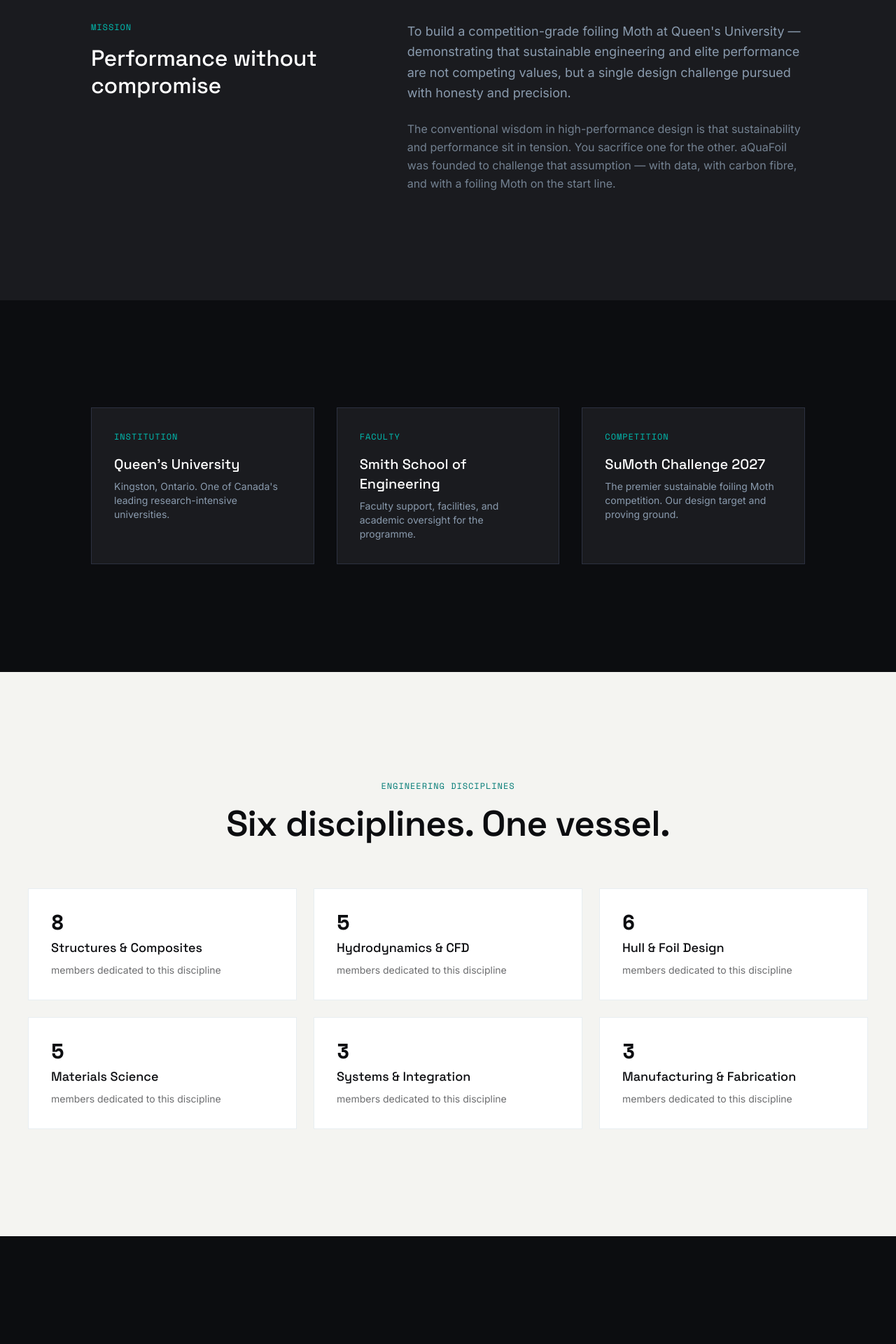
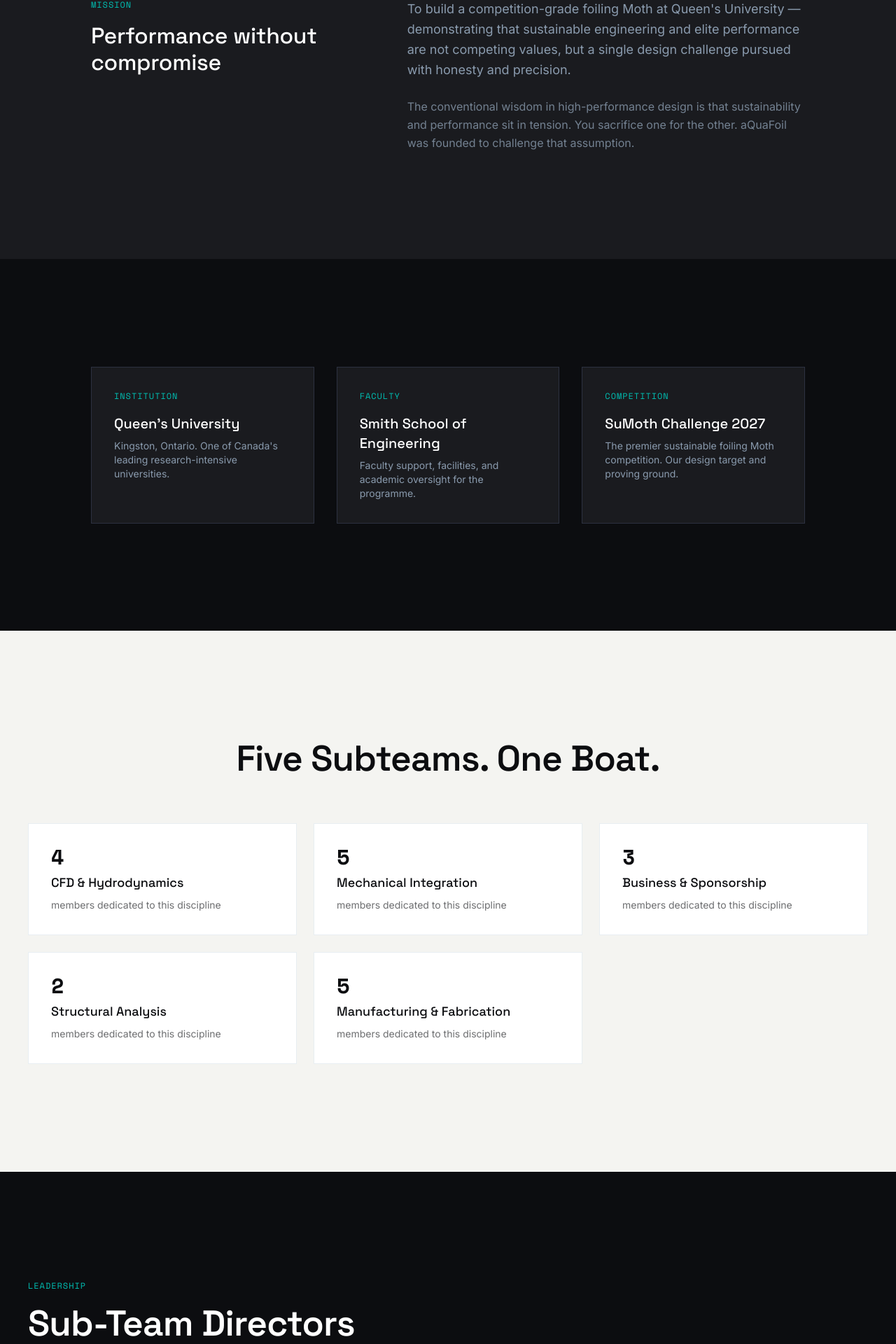
Before and after one commit to chizzyandy/aquafoilwebsite, a Next.js app: page /about in a window 1280 px wide. Shown: the part 749-2669 px from the top of the page at 70% size. Built offline with nearby package versions, Linux system fonts and the light colour scheme.

Commit message:
Update some text

```diff
--- a/src/app/about/page.tsx
+++ b/src/app/about/page.tsx
@@ -15,7 +15,7 @@
             Built to prove something
           </h1>
           <p className="text-xl text-steel max-w-2xl mt-8 leading-relaxed">
-            aQuaFoil is not a boat-building club. It is a platform for proving what the next generation of sustainable high-performance engineering can look like.
+            aQuaFoil is an opportunity for students to gain real world engineering experience while competing on a global stage.
           </p>
         </div>
       </section>
@@ -38,7 +38,7 @@
                   To build a competition-grade foiling Moth at Queen&apos;s University — demonstrating that sustainable engineering and elite performance are not competing values, but a single design challenge pursued with honesty and precision.
                 </p>
                 <p className="text-base text-steel/80 leading-relaxed">
-                  The conventional wisdom in high-performance design is that sustainability and performance sit in tension. You sacrifice one for the other. aQuaFoil was founded to challenge that assumption — with data, with carbon fibre, and with a foiling Moth on the start line.
+                  The conventional wisdom in high-performance design is that sustainability and performance sit in tension. You sacrifice one for the other. aQuaFoil was founded to challenge that assumption.
                 </p>
               </div>
             </div>
@@ -73,9 +73,8 @@
       <RevealSection className="section-light section-padding">
         <div className="container-full">
           <div className="text-center mb-16">
-            <p className="reveal text-label text-signal-deep mb-4">Engineering Disciplines</p>
             <h2 className="reveal reveal-delay-1 text-section text-void">
-              Six disciplines. One vessel.
+              Five Subteams. One Boat.
             </h2>
           </div>
 
@@ -97,7 +96,7 @@
           <div className="mb-16">
             <p className="reveal text-label text-signal mb-4">Leadership</p>
             <h2 className="reveal reveal-delay-1 text-section text-white">
-              Team leads
+              Sub-Team Directors
             </h2>
           </div>
 
@@ -147,11 +146,10 @@
             Want to be part of the build?
           </h2>
           <p className="reveal reveal-delay-1 text-steel mb-8 max-w-lg mx-auto">
-            We are actively recruiting engineers across all disciplines for the 2025–2026 design and fabrication phases.
+            We are actively recruiting engineers across all disciplines for the 2026–2027 design and fabrication phases.
           </p>
           <div className="reveal reveal-delay-2 flex flex-col sm:flex-row items-center justify-center gap-4">
             <Link href="/join" className="btn-primary">Apply to join</Link>
-            <Link href="/partners" className="btn-secondary">Explore partnership</Link>
           </div>
         </div>
       </RevealSection>
--- a/src/app/globals.css
+++ b/src/app/globals.css
@@ -234,13 +234,13 @@
 .container-editorial {
   max-width: var(--max-editorial);
   margin: 0 auto;
-  padding: 0 clamp(20px, 4vw, 40px);
+  padding-inline: clamp(20px, 4vw, 40px);
 }
 
 .container-full {
   max-width: var(--max-full);
   margin: 0 auto;
-  padding: 0 clamp(20px, 4vw, 40px);
+  padding-inline: clamp(20px, 4vw, 40px);
 }
 
 /* ─── NAV ─── */
--- a/src/app/join/page.tsx
+++ b/src/app/join/page.tsx
@@ -93,18 +93,17 @@
           <div className="mb-12">
             <p className="reveal text-label text-signal mb-4">Open Positions</p>
             <h2 className="reveal reveal-delay-1 text-subsection text-white">
-              We are recruiting across all disciplines
+              We are recruiting across all Sub-Teams
             </h2>
           </div>
 
           <div className="reveal reveal-delay-2 space-y-4">
             {[
-              { role: 'Composites & Fabrication', dept: 'Structures', desc: 'Composite layup, tooling design, and manufacturing process development.' },
-              { role: 'CFD & Hydrodynamics', dept: 'Hydrodynamics', desc: 'OpenFOAM simulations. Foil and hull hydrodynamic analysis.' },
+              { role: 'Composites & Fabrication', dept: 'Manufacturing', desc: 'Composite layup, tooling design, and manufacturing process development.' },
+              { role: 'CFD & Hydrodynamics', dept: 'CFD', desc: 'OpenFOAM simulations. Foil and hull hydrodynamic analysis.' },
               { role: 'Structural Analysis', dept: 'Structures', desc: 'FEA modeling, load case analysis, structural optimization.' },
-              { role: 'Materials Testing', dept: 'Materials', desc: 'Mechanical testing, material characterization, lifecycle assessment.' },
-              { role: 'CAD & Design', dept: 'Design', desc: 'SolidWorks and parametric modeling. Component and assembly design.' },
-              { role: 'Systems Integration', dept: 'Systems', desc: 'Control systems, rigging, and subsystem integration.' },
+              { role: 'CAD & Design', dept: 'Mechanical', desc: 'SolidWorks and parametric modeling. Component and assembly design.' },
+              { role: 'Buisness & Sponsorship', dept: 'Business', desc: 'Sponsorship management, marketing, and communications.' },
             ].map((position) => (
               <div key={position.role} className="flex flex-col md:flex-row md:items-center gap-2 md:gap-8 py-4 border-b border-slate/20">
                 <div className="md:w-1/3">
@@ -140,7 +139,7 @@
               <div className="reveal text-center py-16">
                 <div className="w-12 h-12 bg-signal/10 flex items-center justify-center mx-auto mb-6">
                   <svg width="24" height="24" viewBox="0 0 24 24" fill="none">
-                    <path d="M5 13l4 4L19 7" stroke="#00BFB3" strokeWidth="2" strokeLinecap="round" strokeLinejoin="round"/>
+                    <path d="M5 13l4 4L19 7" stroke="#00BFB3" strokeWidth="2" strokeLinecap="round" strokeLinejoin="round" />
                   </svg>
                 </div>
                 <h3 className="font-display text-2xl font-medium text-void mb-3">Application received</h3>
--- a/src/app/partners/page.tsx
+++ b/src/app/partners/page.tsx
@@ -1,5 +1,6 @@
 'use client';
 
+import Image from 'next/image';
 import RevealSection from '@/components/RevealSection';
 import StatCounter from '@/components/StatCounter';
 import { partners, partnershipValues } from '@/data/partners';
@@ -52,14 +53,10 @@
       {/* Project Stats */}
       <RevealSection className="section-dark section-padding">
         <div className="container-editorial">
-          <div className="reveal grid grid-cols-2 md:grid-cols-4 gap-8 md:gap-12 py-12 border-t border-b border-slate/30">
-            <StatCounter value={30} suffix="+" label="Team Members" />
-            <StatCounter value={6} label="Engineering Disciplines" />
-            <StatCounter value={3} label="Faculty Advisors" />
-            <div className="text-center">
-              <div className="text-data text-4xl md:text-5xl text-white mb-2">2027</div>
-              <p className="text-label text-steel">Competition Year</p>
-            </div>
+          <div className="reveal grid grid-cols-2 md:grid-cols-3 gap-8 md:gap-12 py-12 border-t border-b border-slate/30">
+            <StatCounter value={20} suffix="+" label="Team Members" />
+            <StatCounter value={5} label="Sub-Teams" />
+            <StatCounter value={2} label="Industry Advisors" />
           </div>
         </div>
       </RevealSection>
@@ -113,18 +110,24 @@
       <RevealSection className="section-dark section-padding">
         <div className="container-editorial">
           <div className="text-center mb-16">
-            <p className="reveal text-label text-signal mb-4">Current Partners</p>
-            <h2 className="reveal reveal-delay-1 text-section text-white">
-              Institutional support
-            </h2>
+            <p className="reveal text-label text-signal mb-16">Current Partners</p>
           </div>
 
           <div className="reveal reveal-delay-2 grid grid-cols-1 md:grid-cols-2 gap-6 max-w-2xl mx-auto">
             {partners.map((partner) => (
               <div key={partner.name} className="card-dark p-8 text-center">
-                {/* Logo placeholder */}
-                <div className="w-full h-16 flex items-center justify-center mb-4">
-                  <span className="font-display text-lg font-medium text-white">{partner.name}</span>
+                <div className="w-full h-24 md:h-28 flex items-center justify-center mb-4">
+                  {partner.logo ? (
+                    <Image
+                      src={partner.logo}
+                      alt={`${partner.name} logo`}
+                      width={320}
+                      height={112}
+                      className="h-24 md:h-28 w-auto object-contain"
+                    />
+                  ) : (
+                    <span className="font-display text-lg font-medium text-white">{partner.name}</span>
+                  )}
                 </div>
                 {partner.description && (
                   <p className="text-xs text-steel">{partner.description}</p>
--- a/src/components/Footer.tsx
+++ b/src/components/Footer.tsx
@@ -17,7 +17,7 @@
 
   return (
     <footer className="section-dark border-t border-slate/30">
-      <div className="container-full py-16 md:py-24">
+      <div className="container-full pt-24 pb-16 md:pt-32 md:pb-24">
         {/* Top Row */}
         <div className="grid grid-cols-1 md:grid-cols-12 gap-12 md:gap-8 mb-16">
           {/* Brand */}
@@ -89,7 +89,8 @@
         <div className="border-t border-slate/30 pt-8 flex flex-col md:flex-row justify-between items-start md:items-center gap-4">
           <div className="flex items-center gap-4">
             <p className="text-xs text-mid">
-              &copy; {new Date().getFullYear()} aQuaFoil — Queen&apos;s University
+              &copy; {new Date().getFullYear()}
+              aQuaFoil — Queen&apos;s University
             </p>
           </div>
           <div className="flex items-center gap-2">
--- a/src/data/partners.ts
+++ b/src/data/partners.ts
@@ -8,14 +8,10 @@
 
 export const partners: Partner[] = [
   {
-    name: "Queen's University",
+    name: "Smith Engineering at Queen's University",
     tier: "founding",
-    description: "Institutional home and academic partner.",
-  },
-  {
-    name: "Smith School of Engineering",
-    tier: "founding",
-    description: "Faculty support, facilities, and academic oversight.",
+    description: "Institutional home and faculty support. ",
+    logo: "/images/partners/smith-logo.svg",
   },
   // Add partners here as they are confirmed
   // {
--- a/src/data/team.ts
+++ b/src/data/team.ts
@@ -14,12 +14,11 @@
 }
 
 export const teamLeads: TeamMember[] = [
-  { name: "Andrew Chisholm", role: "Project Lead", discipline: "Mechanical Engineering" },
-  { name: "Team Lead 2", role: "Chief Engineer", discipline: "Mechanical Engineering" },
-  { name: "Team Lead 3", role: "Design Lead", discipline: "Engineering Physics" },
-  { name: "Team Lead 4", role: "Materials Lead", discipline: "Materials Engineering" },
-  { name: "Team Lead 5", role: "Structures Lead", discipline: "Civil Engineering" },
-  { name: "Team Lead 6", role: "Hydrodynamics Lead", discipline: "Mechanical Engineering" },
+  { name: "Andrew Chisholm", role: "Co-Founder", discipline: "Mechanical Engineering" },
+  { name: "Thomas Hung", role: "Co-Founder", discipline: "Engineering Physics" },
+  { name: "Aidan Woods", role: "CFD Director", discipline: "Engineering Physics" },
+  { name: "Joel Voyer", role: "Mechanical Director", discipline: "Engineering Physics" },
+  { name: "Team Lead 5", role: "Business Director", discipline: "Comerce" },
 ];
 
 export const teamMembers: TeamMember[] = [
@@ -33,20 +32,6 @@
   { name: "Member 8", role: "Hull Design", discipline: "Engineering Physics" },
   { name: "Member 9", role: "Manufacturing", discipline: "Mechanical Engineering" },
   { name: "Member 10", role: "Data Systems", discipline: "Computer Engineering" },
-  { name: "Member 11", role: "Surface Finishing", discipline: "Materials Engineering" },
-  { name: "Member 12", role: "Testing", discipline: "Mechanical Engineering" },
-  { name: "Member 13", role: "CAD/CAM", discipline: "Mechanical Engineering" },
-  { name: "Member 14", role: "Rigging", discipline: "Mechanical Engineering" },
-  { name: "Member 15", role: "Outreach", discipline: "Engineering & Management" },
-  { name: "Member 16", role: "Documentation", discipline: "Engineering & Management" },
-  { name: "Member 17", role: "Composites", discipline: "Materials Engineering" },
-  { name: "Member 18", role: "Analysis", discipline: "Engineering Physics" },
-  { name: "Member 19", role: "Fabrication", discipline: "Mechanical Engineering" },
-  { name: "Member 20", role: "Design", discipline: "Mechanical Engineering" },
-  { name: "Member 21", role: "Testing", discipline: "Civil Engineering" },
-  { name: "Member 22", role: "Materials", discipline: "Materials Engineering" },
-  { name: "Member 23", role: "CAD", discipline: "Mechanical Engineering" },
-  { name: "Member 24", role: "Analysis", discipline: "Engineering Physics" },
 ];
 
 export const advisors: Advisor[] = [
@@ -56,10 +41,9 @@
 ];
 
 export const disciplines = [
-  { name: "Structures & Composites", count: 8 },
-  { name: "Hydrodynamics & CFD", count: 5 },
-  { name: "Hull & Foil Design", count: 6 },
-  { name: "Materials Science", count: 5 },
-  { name: "Systems & Integration", count: 3 },
-  { name: "Manufacturing & Fabrication", count: 3 },
+  { name: "CFD & Hydrodynamics", count: 4 },
+  { name: "Mechanical Integration", count: 5 },
+  { name: "Business & Sponsorship", count: 3 },
+  { name: "Structural Analysis", count: 2 },
+  { name: "Manufacturing & Fabrication", count: 5 },
 ];
```
Also changed, not shown: public/images/partners/smith-logo.svg (added), 1 other file (tests, documents, lock files or other folders).
